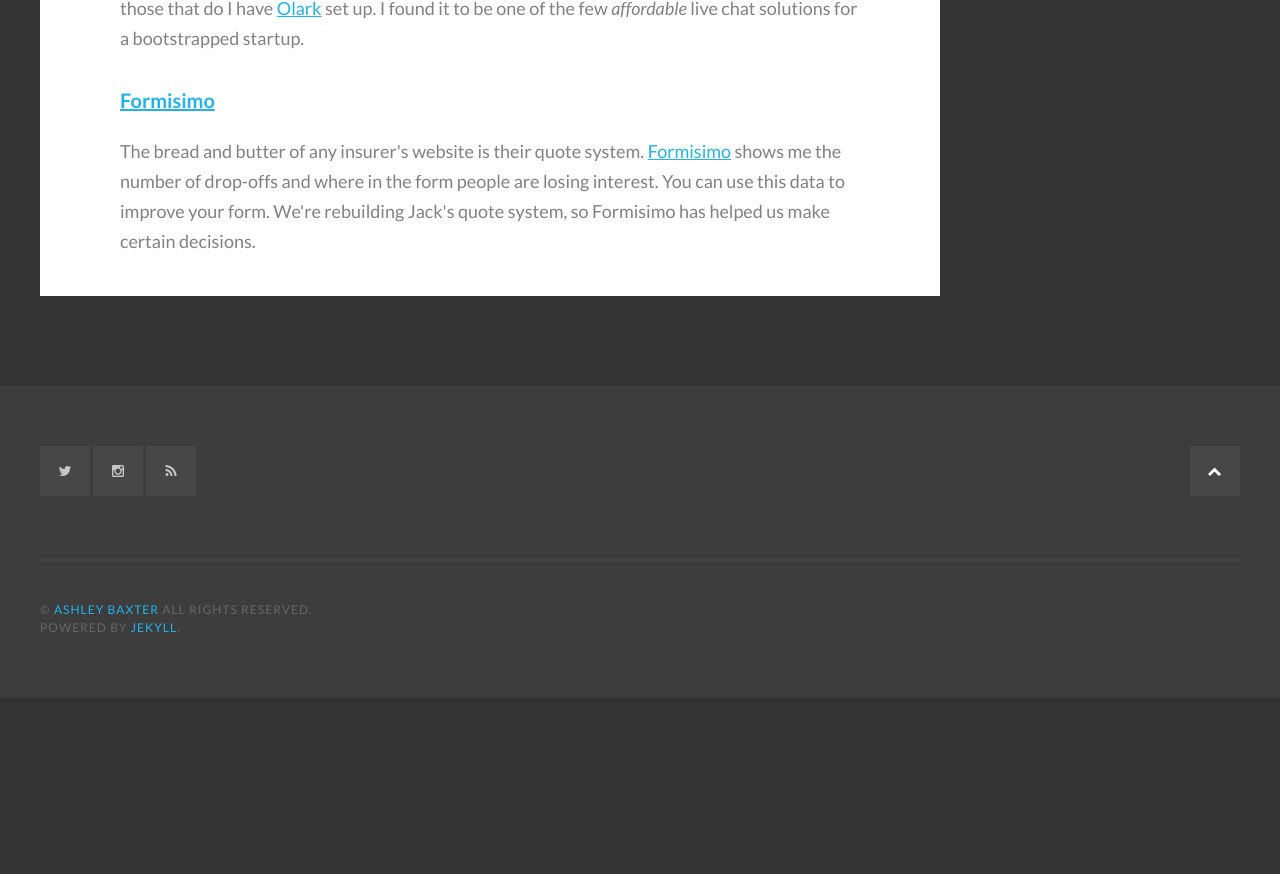
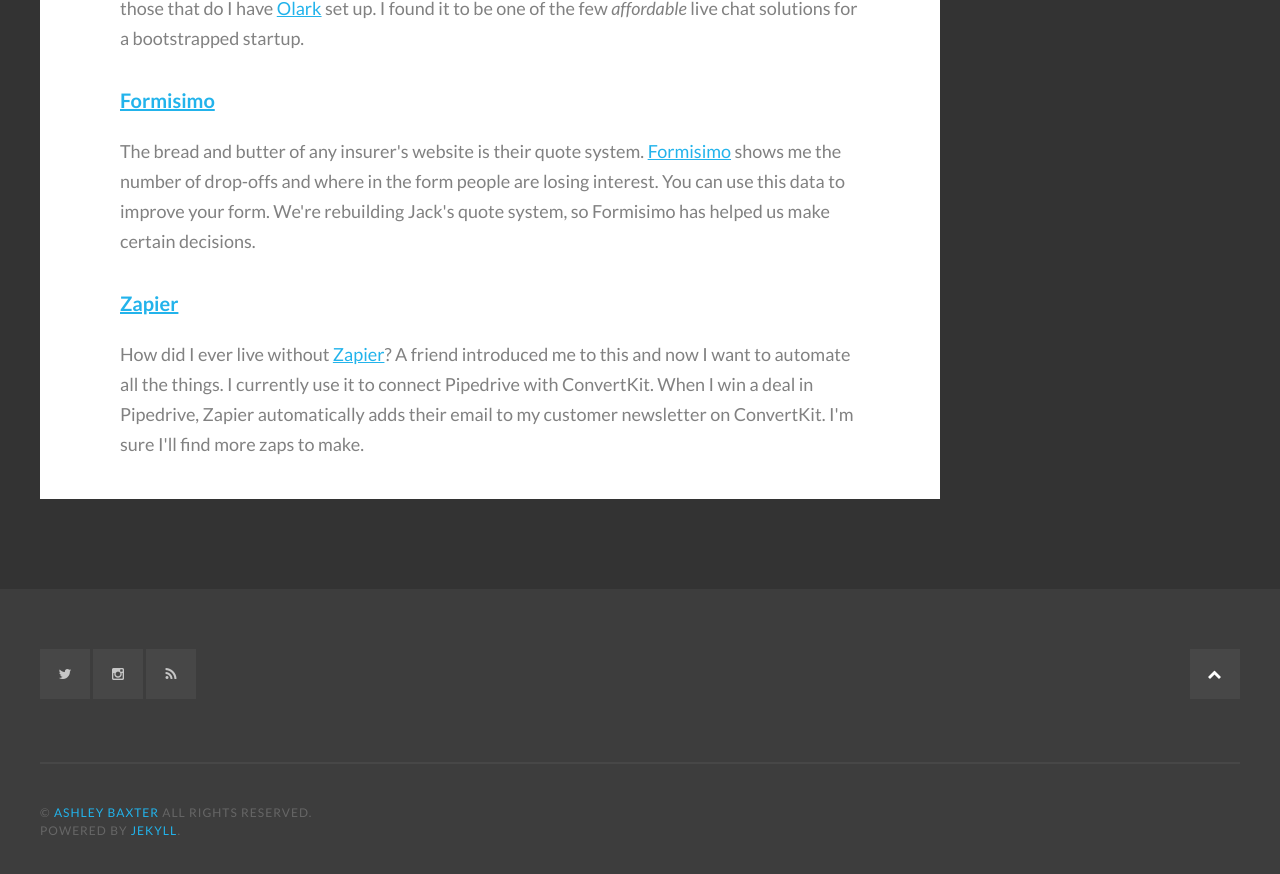
Before and after one commit to ashleybaxter/iamashley, a Jekyll site: the page built from tools/index.html, in a window 1280 px wide and 900 px high, scrolled down 1981 px. Shown: the top 874 px of the window. Built offline with Jekyll 4.4.1, drawn with Linux system fonts in a browser that asks for light colours; some web fonts are replaced; before the commit the page ends 2678 px from its top, so only the background shows below that.

Commit message:
Added Zapier to tools

```diff
--- a/tools/index.html
+++ b/tools/index.html
@@ -38,3 +38,7 @@
 <h4><a href="https://www.formisimo.com/">Formisimo</a></h4>
 
 The bread and butter of any insurer's website is their quote system. <a href="https://www.formisimo.com/">Formisimo</a> shows me the number of drop-offs and where in the form people are losing interest. You can use this data to improve your form. We're rebuilding Jack's quote system, so Formisimo has helped us make certain decisions.
+
+<h4><a href="https://zapier.com/">Zapier</a></h4>
+
+How did I ever live without <a href="https://zapier.com/">Zapier</a>? A friend introduced me to this and now I want to automate all the things. I currently use it to connect Pipedrive with ConvertKit. When I win a deal in Pipedrive, Zapier automatically adds their email to my customer newsletter on ConvertKit. I'm sure I'll find more zaps to make.
```
Also changed, not shown: 1 other file.
